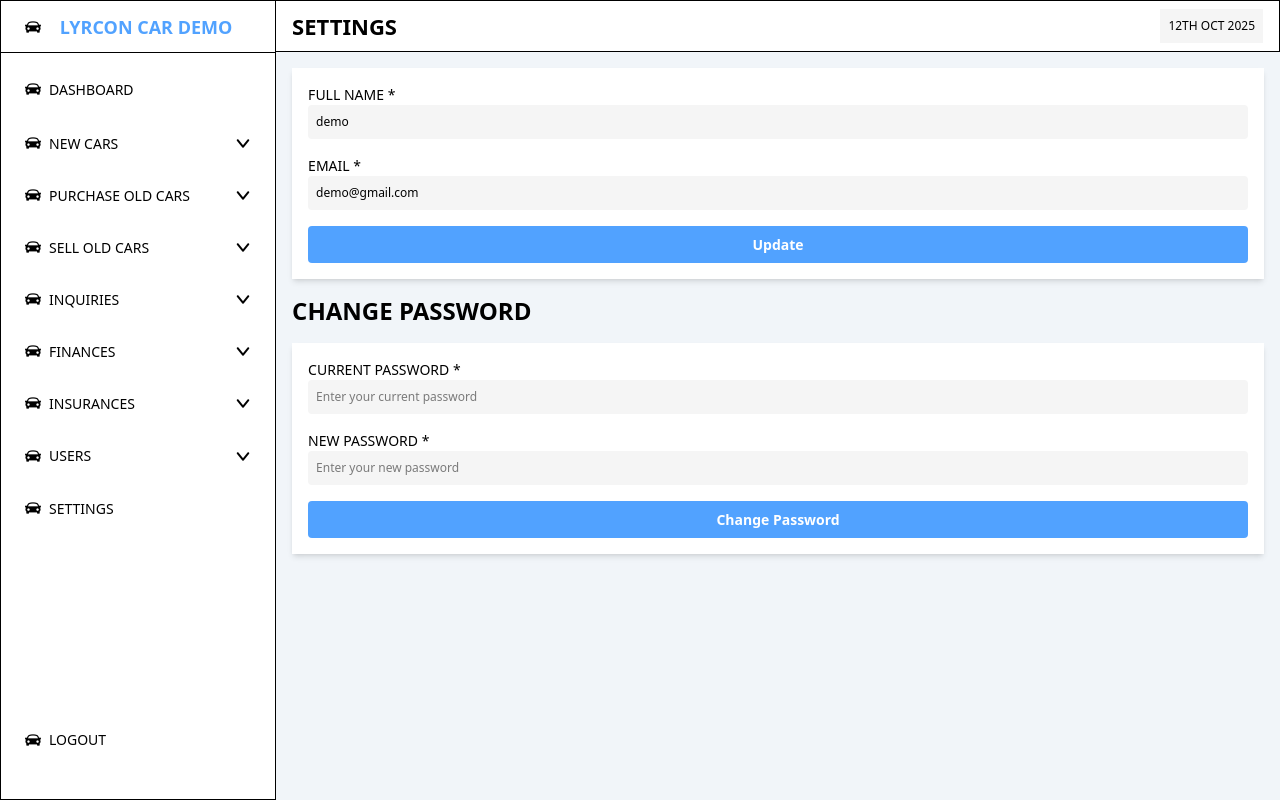
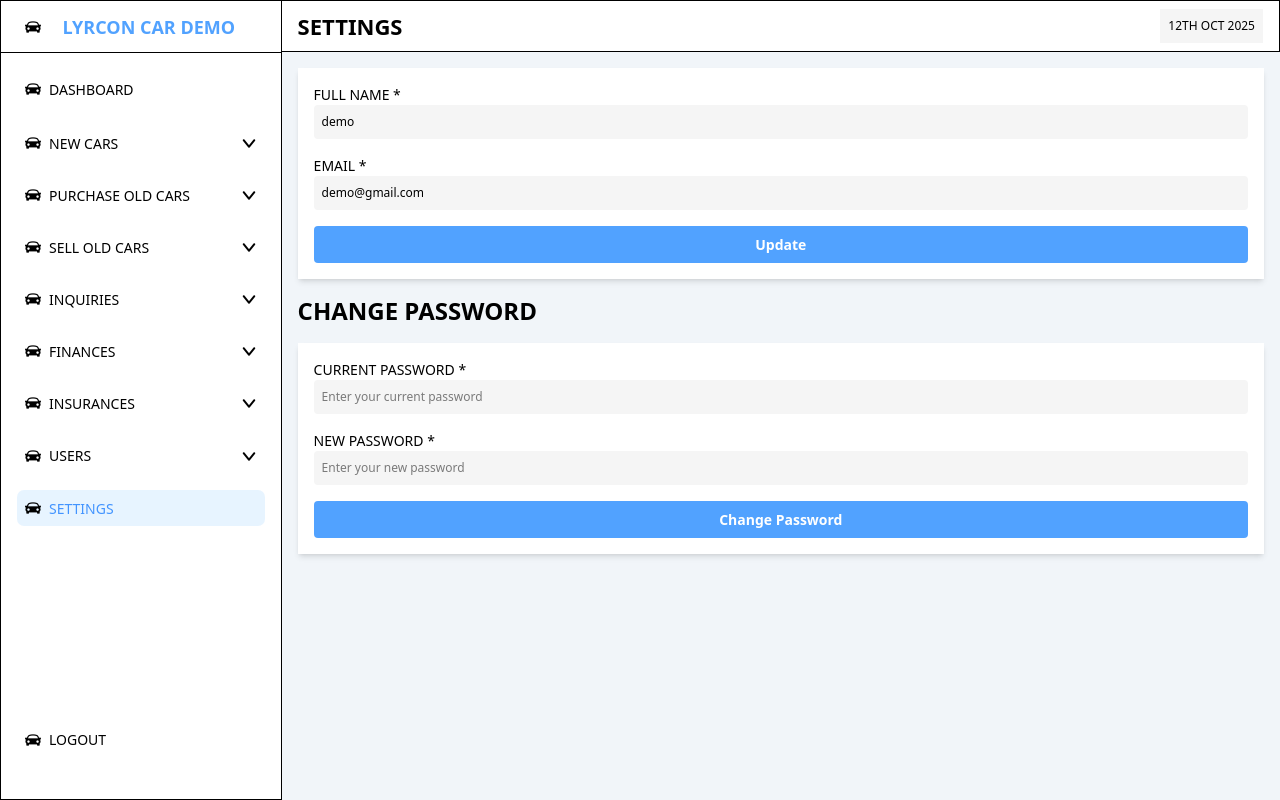
Before and after one commit to ZalaNidhish/LyrconCarDemo, a React app in the folder frontend/: page /settings in a window 1280 px wide. Built offline with nearby package versions, Linux system fonts and the light colour scheme; the HTML template or start-up script is replaced by a standard one.

Commit message:
refining changes

```diff
--- a/frontend/src/components/Settings.jsx
+++ b/frontend/src/components/Settings.jsx
@@ -7,7 +7,7 @@ const Settings = () => {
     <div className="flex w-screen h-screen overflow-hidden">
       <SidePanel />
 
-      <div className="h-screen w-4/5 flex flex-col bg-slate-100">
+      <div className="h-screen flex flex-col bg-slate-100 framepanel w-[78%] overflow-y-scroll">
         <Nav title={"SETTINGS"} />
         <div className="w-full p-4 flex flex-col gap-4">
           <form
--- a/frontend/src/components/SidePanel.jsx
+++ b/frontend/src/components/SidePanel.jsx
@@ -10,10 +10,21 @@ const SidePanel = () => {
 
   const handleClick = () => {
     setIsOpen(!isOpen);
+    expand();
+  };
+
+  const expand = () => {
+    setIsMerged(false);
+    document.querySelectorAll(".dropside").forEach((element) => {
+      element.style.display = "flex";
+    });
+    document.querySelector(".sidepanel").style.width = "22%";
+    document.querySelector(".framepanel").style.width = "78%";
   };
 
   const collapse = () => {
     setIsMerged(!isMerged);
+    setIsOpen(false);
     if (!isMerged) {
       document.querySelectorAll(".dropside").forEach((element) => {
         element.style.display = "none";
@@ -32,7 +43,10 @@ const SidePanel = () => {
   return (
     <div className="w-[22%] h-screen border-1 sidepanel">
       <div className="w-full h-13 px-6 py-3 flex items-center justify-center border-b-1">
-        <div className="cursor-pointer flex w-full items-center justify-center" onClick={collapse}>
+        <div
+          className="cursor-pointer flex w-full items-center justify-center"
+          onClick={collapse}
+        >
           <img src={icon} alt="" className="w-4 h-4" />
           <h1 className="w-full h-full text-blue-400 font-bold text-lg items-center justify-center dropside">
             LYRCON CAR DEMO
@@ -42,7 +56,7 @@ const SidePanel = () => {
 
       <div className="overflow-y-scroll no-scrollbar h-9/11 mt-2">
         <div className="w-full h-14 px-4 py-2 flex items-center justify-center">
-          <div className="cursor-pointer w-full h-full flex items-center justify-center gap-2 hover:bg-blue-50 hover:text-blue-400 rounded-md transition-all duration-300">
+          <div className="cursor-pointer w-full h-full flex items-center justify-center gap-2 hover:bg-blue-50 hover:text-blue-400 rounded-md transition-all duration-300"  onClick={expand} >
             <NavLink
               to="/dashboard"
               className="w-full h-full flex p-2 gap-2 items-center justify-center rounded-md"
@@ -56,8 +70,8 @@ const SidePanel = () => {
         </div>
 
         <div className="w-full h-13 px-4 py-2 flex items-center justify-center">
-          <div className="cursor-pointer flex items-center justify-center gap-2 p-2 w-full h-full hover:bg-blue-50 hover:text-blue-400 rounded-md transition-all duration-300">
-            <img src={icon} alt="" className="w-4 h-4" />
+          <div className="cursor-pointer flex items-center justify-center gap-2 p-2 w-full h-full hover:bg-blue-50 hover:text-blue-400 rounded-md transition-all duration-300"  onClick={expand} >
+            <img src={icon} alt="" className="w-4 h-4"/>
             <h1 className="w-full h-full text-[14px] focus:font-medium items-center dropside">
               NEW CARS
             </h1>
@@ -66,8 +80,8 @@ const SidePanel = () => {
         </div>
 
         <div className="w-full h-13 px-4 py-2 flex items-center justify-center">
-          <div className="cursor-pointer w-full h-full flex items-center justify-center gap-2 p-2 hover:bg-blue-50 hover:text-blue-400 rounded-md transition-all duration-300">
-            <img src={icon} alt="" className="w-4 h-4" />
+          <div className="cursor-pointer w-full h-full flex items-center justify-center gap-2 p-2 hover:bg-blue-50 hover:text-blue-400 rounded-md transition-all duration-300"  onClick={expand} >
+            <img src={icon} alt="" className="w-4 h-4" onClick={expand} />
             <h1 className="w-full h-full text-[14px] focus:font-medium items-center dropside">
               PURCHASE OLD CARS
             </h1>
@@ -75,8 +89,8 @@ const SidePanel = () => {
           </div>
         </div>
         <div className="w-full h-13 px-4 py-2 flex items-center justify-center">
-          <div className="cursor-pointer w-full h-full flex items-center justify-center gap-2 p-2 hover:bg-blue-50 hover:text-blue-400 rounded-md transition-all duration-300">
-            <img src={icon} alt="" className="w-4 h-4" />
+          <div className="cursor-pointer w-full h-full flex items-center justify-center gap-2 p-2 hover:bg-blue-50 hover:text-blue-400 rounded-md transition-all duration-300"  onClick={expand} >
+            <img src={icon} alt="" className="w-4 h-4" onClick={expand} />
             <h1 className="w-full h-full text-[14px] focus:font-medium items-center dropside">
               SELL OLD CARS
             </h1>
@@ -84,7 +98,7 @@ const SidePanel = () => {
           </div>
         </div>
         <div className="w-full h-13 px-4 py-2 flex items-center justify-center">
-          <div className="cursor-pointer w-full h-full flex items-center justify-center gap-2 p-2 hover:bg-blue-50 hover:text-blue-400 rounded-md transition-all duration-300">
+          <div className="cursor-pointer w-full h-full flex items-center justify-center gap-2 p-2 hover:bg-blue-50 hover:text-blue-400 rounded-md transition-all duration-300"  onClick={expand} >
             <img src={icon} alt="" className="w-4 h-4" />
             <h1 className="w-full h-full text-[14px] focus:font-medium items-center dropside">
               INQUIRIES
@@ -93,7 +107,7 @@ const SidePanel = () => {
           </div>
         </div>
         <div className="w-full h-13 px-4 py-2 flex items-center justify-center">
-          <div className="cursor-pointer w-full h-full flex items-center justify-center gap-2 p-2 hover:bg-blue-50 hover:text-blue-400 rounded-md transition-all duration-300">
+          <div className="cursor-pointer w-full h-full flex items-center justify-center gap-2 p-2 hover:bg-blue-50 hover:text-blue-400 rounded-md transition-all duration-300"  onClick={expand} >
             <img src={icon} alt="" className="w-4 h-4" />
             <h1 className="w-full h-full text-[14px] focus:font-medium items-center dropside">
               FINANCES
@@ -102,7 +116,7 @@ const SidePanel = () => {
           </div>
         </div>
         <div className="w-full h-13 px-4 py-2 flex items-center justify-center">
-          <div className="cursor-pointer w-full h-full flex items-center justify-center gap-2 p-2 hover:bg-blue-50 hover:text-blue-400 rounded-md transition-all duration-300">
+          <div className="cursor-pointer w-full h-full flex items-center justify-center gap-2 p-2 hover:bg-blue-50 hover:text-blue-400 rounded-md transition-all duration-300"  onClick={expand} >
             <img src={icon} alt="" className="w-4 h-4" />
             <h1 className="w-full h-full text-[14px] focus:font-medium items-center dropside">
               INSURANCES
@@ -113,8 +127,7 @@ const SidePanel = () => {
         <div className="w-full min-h-13 px-4 py-2 flex flex-col gap-2 items-center justify-center">
           <div
             onClick={handleClick}
-            className="tab cursor-pointer w-full h-full flex items-center justify-center gap-2 p-2 hover:bg-blue-50 hover:text-blue-400 rounded-md transition-all duration-300"
-          >
+            className="tab cursor-pointer w-full h-full flex items-center justify-center gap-2 p-2 hover:bg-blue-50 hover:text-blue-400 rounded-md transition-all duration-300" >
             <img src={icon} alt="" className="w-4 h-4" />
             <h1 className="w-full h-full text-[14px] focus:font-medium items-center dropside">
               USERS
@@ -143,16 +156,18 @@ const SidePanel = () => {
           )}
         </div>
         <div className="w-full h-13 px-4 py-2 flex items-center justify-center">
-          <div className="cursor-pointer w-full h-full flex items-center justify-center gap-2 p-2 hover:bg-blue-50 hover:text-blue-400 rounded-md transition-all duration-300">
-            <img src={icon} alt="" className="w-4 h-4" />
-            <h1 className="w-full h-full text-[14px] focus:font-medium items-center dropside">
-              SETTINGS
-            </h1>
-          </div>
+          <NavLink to={"/settings"} className="w-full h-full">
+            <div className="cursor-pointer w-full h-full flex items-center justify-center gap-2 p-2 hover:bg-blue-50 hover:text-blue-400 rounded-md transition-all duration-300"  onClick={expand} >
+              <img src={icon} alt="" className="w-4 h-4" />
+              <h1 className="w-full h-full text-[14px] focus:font-medium items-center dropside">
+                SETTINGS
+              </h1>
+            </div>
+          </NavLink>
         </div>
       </div>
       <div className="w-full h-13 px-4 py-2 flex items-center justify-center">
-        <div className=" cursor-pointer w-full h-full hover:bg-blue-50 hover:text-blue-400 rounded-md transition-all duration-300">
+        <div className=" cursor-pointer w-full h-full hover:bg-blue-50 hover:text-blue-400 rounded-md transition-all duration-300"  onClick={expand} >
           <NavLink
             to="/"
             className="w-full h-full flex items-center justify-center gap-2 p-2  rounded-md"
--- a/frontend/src/index.css
+++ b/frontend/src/index.css
@@ -4,6 +4,7 @@
     background-color: rgba(110, 188, 255, 0.164);
     color: rgb(66, 148, 255);
     font-weight: 500;
+    border-radius: 7px;
 }
 
 .dropside{
```
